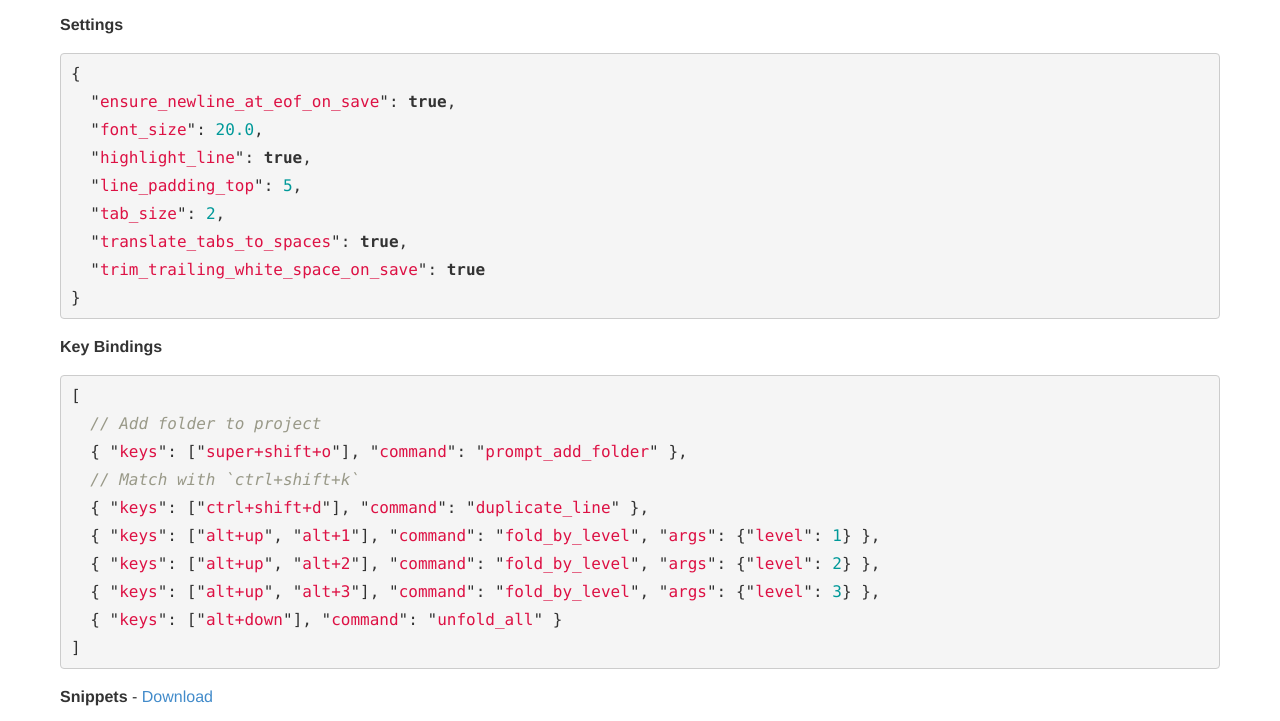
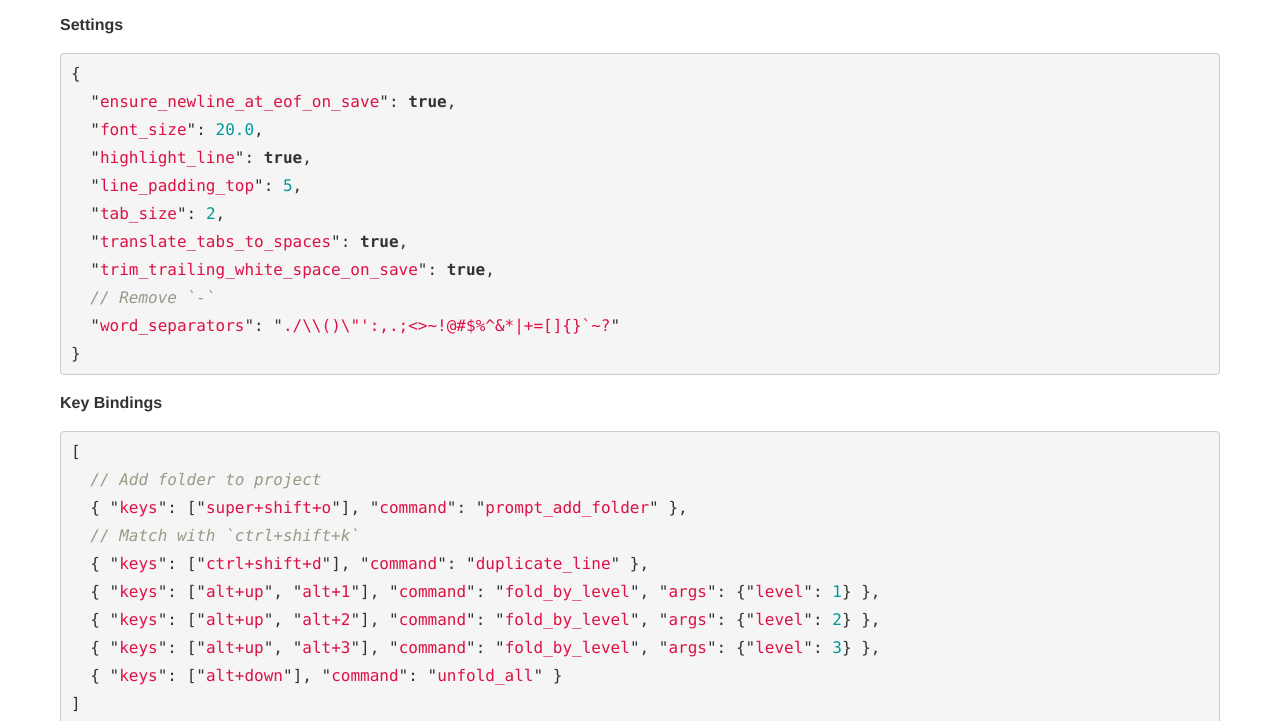
Before and after one commit to antife-yinyue/MrZhang.me, a Jekyll site: the page built from _posts/2013-05-11-after-reinstall-the-system.md, in a window 1280 px wide and 900 px high, scrolled down 2931 px, cut to the strip 0-721 px from the top of the window. Built offline with Jekyll 4.4.1, drawn with Linux system fonts in a browser that asks for light colours; Markdown is read by kramdown in place of the engine named in the settings; comment, search, counter and statistics services are not loaded.

Commit message:
update settings for sublime

````diff
--- a/_posts/2013-05-11-after-reinstall-the-system.md
+++ b/_posts/2013-05-11-after-reinstall-the-system.md
@@ -133,7 +133,9 @@ __Settings__
   "line_padding_top": 5,
   "tab_size": 2,
   "translate_tabs_to_spaces": true,
-  "trim_trailing_white_space_on_save": true
+  "trim_trailing_white_space_on_save": true,
+  // Remove `-`
+  "word_separators": "./\\()\"':,.;<>~!@#$%^&*|+=[]{}`~?"
 }
 ```
 
````
